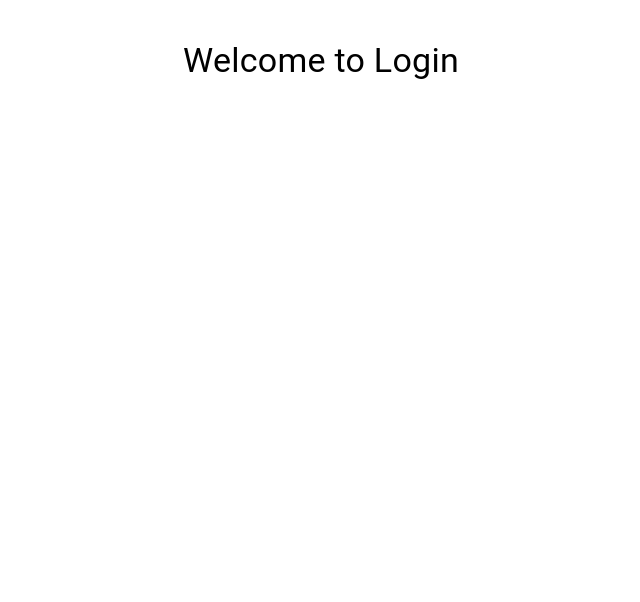
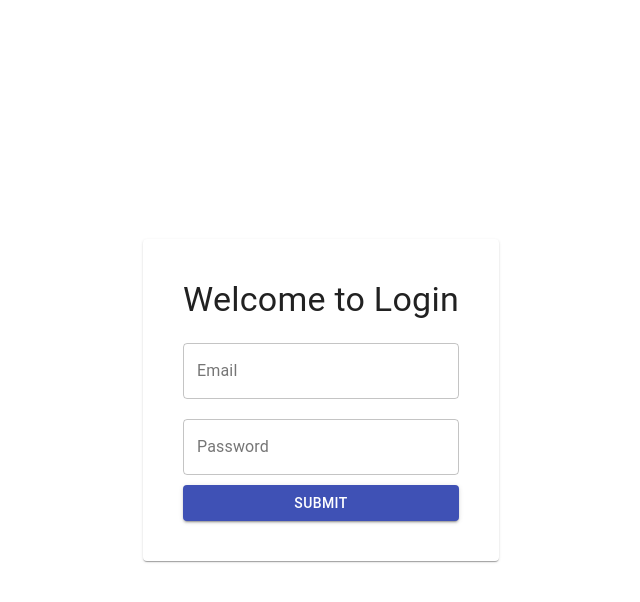
Before and after one commit to Shakib448/company-task-code-pari-nah, a React (Create React App) app in the folder client/: page / in a window 1280 px wide. Shown: the top 602 px of the page, without its empty margins (319-959 px from the left). Built offline with nearby package versions, Linux system fonts and the light colour scheme.

Commit message:
WIP on section1

```diff
--- a/client/src/Components/Login.js
+++ b/client/src/Components/Login.js
@@ -1,20 +1,68 @@
 import React from "react";
-import { Container, Typography, Grid, makeStyles } from "@material-ui/core";
+import {
+  Container,
+  Typography,
+  Grid,
+  makeStyles,
+  TextField,
+  Button,
+  Paper,
+} from "@material-ui/core";
 import clsx from "clsx";
+import { useForm } from "react-hook-form";
 
 const useStyles = makeStyles(() => ({
   root: {
     padding: "40px",
     fontFamily: '"Poppins", sans-serif',
+    display: "flex",
+    justifyContent: "center",
+    height: "100vh",
+    alignItems: "center",
+  },
+  paper: {
+    padding: "40px",
   },
 }));
 
 const Login = () => {
+  const { register, handleSubmit } = useForm();
+  const onSubmit = (data, e) => {
+    console.log(data);
+    e.target.reset();
+  };
+
   const classes = useStyles();
   return (
     <Container className={clsx(classes.root)}>
-      <Grid container justify="center">
-        <Typography variant="h4">Welcome to Login</Typography>
+      <Grid container justify="center" md={8} lg={8} sm={12}>
+        <Paper className={clsx(classes.paper)}>
+          <Typography variant="h4" align="center" gutterBottom>
+            Welcome to Login
+          </Typography>
+          <form onSubmit={handleSubmit(onSubmit)}>
+            <Grid container direction="column">
+              <TextField
+                id="outlined-basic"
+                label="Email"
+                variant="outlined"
+                style={{ margin: "10px 0" }}
+                inputProps={{ ...register("email") }}
+              />
+              <TextField
+                id="outlined-basic"
+                label="Password"
+                variant="outlined"
+                type="password"
+                style={{ margin: "10px 0" }}
+                inputProps={{ ...register("password") }}
+              />
+              <Button variant="contained" type="submit" color="primary">
+                Submit
+              </Button>
+            </Grid>
+          </form>
+        </Paper>
       </Grid>
     </Container>
   );
```
